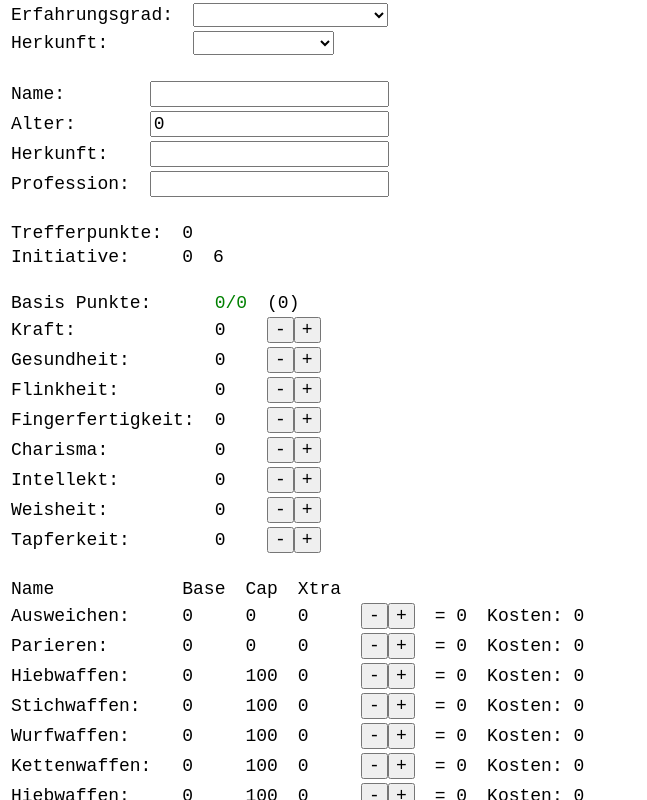
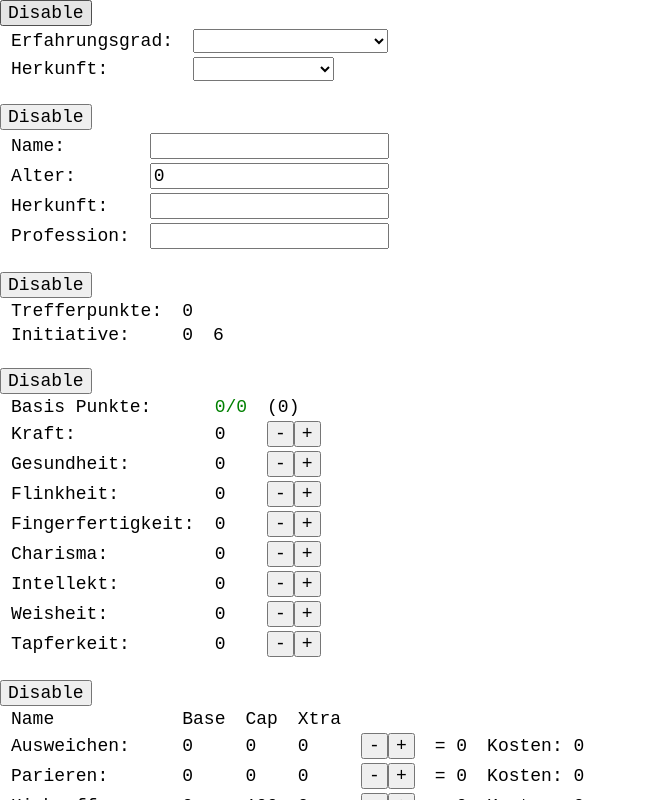
Before and after one commit to Jarpos/jarncc-2, an Angular app: page / in a window 1280 px wide. Shown: the top 800 px of the page, without its empty margins (0-647 px from the left). Built offline with nearby package versions, Linux system fonts and the light colour scheme.

Commit message:
add buttons to disable specific sections

```diff
--- a/src/app/pages/c-char-editor/c-char-editor.component.html
+++ b/src/app/pages/c-char-editor/c-char-editor.component.html
@@ -1,5 +1,6 @@
 <!-- Choose proficency -->
-<table>
+<button (click)="switch_sec(0)">{{ SEC_SHOWN[0] ? "Disable" : "Enable" }}</button>
+<table *ngIf="SEC_SHOWN[0]">
     <tr>
         <td>Erfahrungsgrad:</td>
         <td>
@@ -24,7 +25,8 @@
 <br>
 
 <!-- General Information (Name, Age, etc.) -->
-<table>
+<button (click)="switch_sec(1)">{{ SEC_SHOWN[1] ? "Disable" : "Enable" }}</button>
+<table *ngIf="SEC_SHOWN[1]">
     <tr *ngFor="let i of character._information">
         <td title="{{ i.explanation }}">{{ i.name }}:</td>
         <td><input [(ngModel)]="i.value"></td>
@@ -33,7 +35,8 @@
 <br>
 
 <!-- Calculated  -->
-<table>
+<button (click)="switch_sec(2)">{{ SEC_SHOWN[2] ? "Disable" : "Enable" }}</button>
+<table *ngIf="SEC_SHOWN[2]">
     <tr>
         <td>Trefferpunkte:</td>
         <td>{{ character.health }}</td>
@@ -47,7 +50,8 @@
 <br>
 
 <!-- Base Values (Strength, Dexterity, etc.) -->
-<table>
+<button (click)="switch_sec(3)">{{ SEC_SHOWN[3] ? "Disable" : "Enable" }}</button>
+<table *ngIf="SEC_SHOWN[3]">
     <tr>
         <td>Basis Punkte:</td>
         <td [ngStyle]="{ color:
@@ -71,7 +75,8 @@
 <br>
 
 <!-- Fighting/Weapon talents -->
-<table>
+<button (click)="switch_sec(4)">{{ SEC_SHOWN[4] ? "Disable" : "Enable" }}</button>
+<table *ngIf="SEC_SHOWN[4]">
     <td>Name</td><td>Base</td><td>Cap</td><td>Xtra</td>
     <tr *ngFor="let t of character._calcTalents">
         <td title="{{ t.explanation }}">{{ t.name }}:</td>
@@ -89,7 +94,8 @@
 <br>
 
 <!-- Talents (Perception, Pickpocketing, etc.) -->
-<table>
+<button (click)="switch_sec(5)">{{ SEC_SHOWN[5] ? "Disable" : "Enable" }}</button>
+<table *ngIf="SEC_SHOWN[5]">
     <tr>
         <td>Ausgleichspunkte:</td>
         <td [ngStyle]="{ color:
@@ -128,8 +134,9 @@
 <br>
 
 
+<br><br>
 <button (click)="log()">Print Char</button>
-<br><br>
+<br>
 
 <textarea [(ngModel)]="textArea">
 </textarea>
--- a/src/app/pages/c-char-editor/c-char-editor.component.ts
+++ b/src/app/pages/c-char-editor/c-char-editor.component.ts
@@ -12,6 +12,13 @@ export class CCharEditorComponent implements OnInit {
 
     public characterService: CharacterService;
     public character: Character_c;
+
+    public SEC_SHOWN = [ // Is the section shown?
+        true, true, true, true, true, false
+    ];
+    public switch_sec(index: number) {
+        this.SEC_SHOWN[index] = !this.SEC_SHOWN[index];
+    }
 
     constructor() {
         this.characterService = new CharacterService();
```
